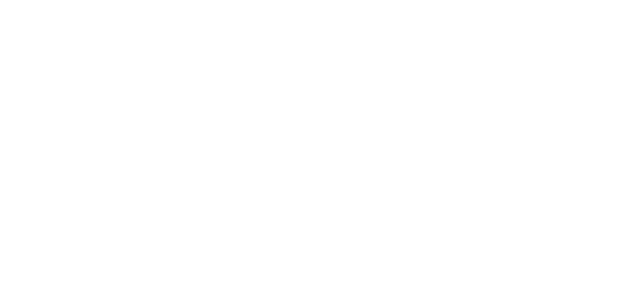
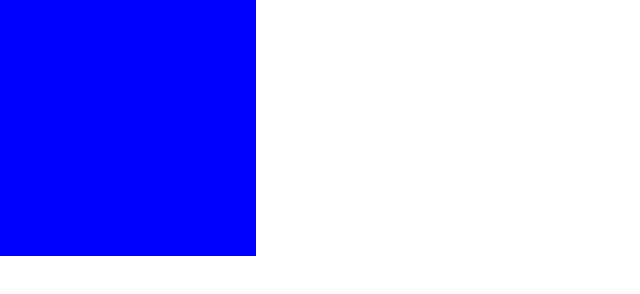
Before and after one commit to spacehummer/virtual-keyboard, a website built with webpack: page pages/index.html in a window 1280 px wide. Shown: the whole page, without its empty margins (0-640 px from the left). Built offline with nearby package versions, Linux system fonts and the light colour scheme.

Commit message:
feat: test bundle and work with dom in project.

```diff
--- a/pages/index.html
+++ b/pages/index.html
@@ -2,7 +2,7 @@
 <html lang="en">
 <head>
   <meta charset="UTF-8">
-  <title>Songbird</title>
+  <title>Virtual Keyboard</title>
 </head>
 <body>
 
--- a/src/index.js
+++ b/src/index.js
@@ -42,3 +42,27 @@ const debug = debugHardcode ? debugHardcode : debugFlag;
 
 /* Constants and vars of states and other things. */
 let languageGeneral = "en";
+
+class BasicStructureGenerator {
+  root;
+
+  rootToken;
+
+  constructor(rootToken) {
+    this.rootToken = rootToken;
+    this.root = document.querySelector(rootToken);
+  }
+
+  generate() {
+    const testElement = document.createElement('div');
+    testElement.style.width = '256px';
+    testElement.style.height = '256px';
+    testElement.style.backgroundColor = 'blue';
+
+    this.root.appendChild(testElement);
+  }
+}
+
+const basicStructureGenerator = new BasicStructureGenerator('body');
+
+basicStructureGenerator.generate();
```
Also changed, not shown: dist/2023-03-26_-_21-38-56/index.html (added), dist/2023-03-26_-_21-38-56/main.css (added), 2 other files.
